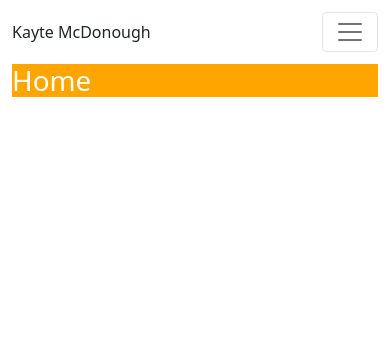
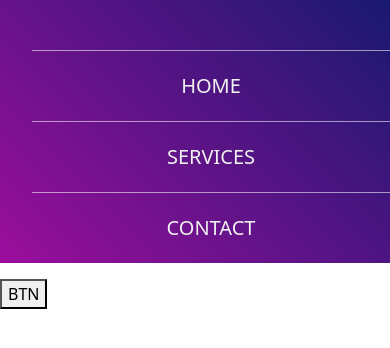
Before and after one commit to UseTheHill/react_router_6, a React (Create React App) app: page / in a window 390 px wide. Shown: the top 348 px of the page. Built offline with nearby package versions, Linux system fonts and the light colour scheme.

Commit message:
new navbar with no bootstrap:

```diff
--- a/src/App.js
+++ b/src/App.js
@@ -2,12 +2,11 @@ import { BrowserRouter, Route, Routes } from "react-router-dom";
 // import "./App.css";
 // import "bootstrap/dist/css/bootstrap.min.css";
 import "./App.mondule.scss";
-import styles from "../src/Navbar.module.scss";
-import { Navbar, Nav, Container } from "react-bootstrap/";
-// import { FontAwesomeIcon } from "@fortawesome/react-fontawesome";
-// import {faKeyboard}  from '@fortawesome/free-solid-svg-icons';
+
+// import { Container } from "react-bootstrap/";
 
 // Pages
+import Navbar from "./Navbar";
 import Home from "./pages/Home";
 import Projects from "./pages/Projects";
 import Contact from "./pages/Contact";
@@ -15,14 +14,12 @@ import Contact from "./pages/Contact";
 function App() {
   return (
     <div className="App">
+      {/* <Container> */}
+      <Navbar />
       <BrowserRouter>
-        <Container>
-          <Navbar className={styles.km_navbar} expand="md">
+        {/* <Navbar className={styles.km_navbar} expand="md">
             <Navbar href="/">Kayte McDonough</Navbar>
             <Navbar.Toggle aria-controls="basic-navbar-nav">
-              {/* <span>
-              <FontAwesomeIcon icon={fa-solid fa-keyboard} />
-              </span> */}
             </Navbar.Toggle>
             <Navbar.Collapse
               className={styles.km_collapse}
@@ -40,15 +37,15 @@ function App() {
                 </Nav.Item>
               </Nav>
             </Navbar.Collapse>
-          </Navbar>
+          </Navbar> */}
 
-          <Routes>
-            <Route path="/" element={<Home />} />
-            <Route path="/projects" element={<Projects />} />
-            <Route path="/contact" element={<Contact />} />
-          </Routes>
-        </Container>
+        <Routes>
+          <Route path="/" element={<Home />} />
+          <Route path="/projects" element={<Projects />} />
+          <Route path="/contact" element={<Contact />} />
+        </Routes>
       </BrowserRouter>
+      {/* </Container> */}
     </div>
   );
 }
--- a/src/App.mondule.scss
+++ b/src/App.mondule.scss
@@ -3,8 +3,8 @@
 // .km_navbar {
 //   background-color: rgb(126, 128, 0);
 // }
-@media (min-width: 576px){
-    #root > div > div{
-    max-width: 1920px;
-}
-}
+// @media (min-width: 576px){
+//     #root > div > div{
+//     max-width: 1920px;
+// }
+// }
--- /dev/null
+++ b/src/Navbar.js
@@ -0,0 +1,15 @@
+import React from "react";
+import styles from "../src/Navbar.module.scss";
+
+export default function Navbar() {
+  return (
+    <nav>
+      <ul className={styles.list}>
+        <li className={styles.items}>Home</li>
+        <li className={styles.items}>Services</li>
+        <li className={styles.items}>Contact</li>
+      </ul>
+      <button className={styles.button}>BTN</button>
+    </nav>
+  );
+}
--- a/src/Navbar.module.scss
+++ b/src/Navbar.module.scss
@@ -1,19 +1,73 @@
 @import "./variables.scss";
 
+nav {
+    position: fixed;
+    top: 0;
+    width: 100%;
+    height: 50px;
+    background: linear-gradient(45deg, rgb(156, 14, 156), midnightblue);
+}
+
+.list {
+    list-style-type: none;
+    background: linear-gradient(45deg, rgb(156, 14, 156), midnightblue);
+    height: 100%;
+    display: flex;
+    justify-content: center;
+    align-items: center;
+    position: relative;
+}
+.items {
+    margin-right: 20px;
+    font-size: 20px;
+    text-transform: uppercase;
+    color: #f1f1f1;
+    cursor: pointer;
+}
+
+.btn {
+    display: none;
+    position: absolute;
+    right: 10px;
+    top: 7px;
+    padding: 5px;
+    color: #000;
+    font-size: 18px;
+}
+@media screen and (max-width: 500px){
+    .list {
+        flex-direction: column;
+        height: auto;
+    }
+    .items:nth-child(1){
+        border-top: 1px solid rgba(255, 255, 255, 0.555);
+        margin-top: 50px;
+    }
+    .items {
+        width: 100%;
+        border-top: 1px solid rgba(255, 255, 255, 0.555);
+        text-align: center;
+        margin-right: 0px;
+        padding: 20px 0;
+    }
+    .btn {
+        display: block;
+    }
+}
 // .km_whole_navbar {
 //     position: relative;
 // }
-.km_navbar {
-  max-width: 1920px;
-  margin-top: 4px;
-  margin-bottom: 4px;
-  width: 100%;
+// .km_navbar {
+//   max-width: 1920px;
+//   margin-top: 4px;
+//   margin-bottom: 4px;
+//   width: 100%;
 
-}
-.km_whole_navbar {
-  padding: 0;
-  width: 100%;
-}
-.km_collapse {
-  justify-content: end;
-}
+// }
+// .km_whole_navbar {
+//   padding: 0;
+//   width: 100%;
+// }
+// .km_collapse {
+//   justify-content: end;
+// }
```
